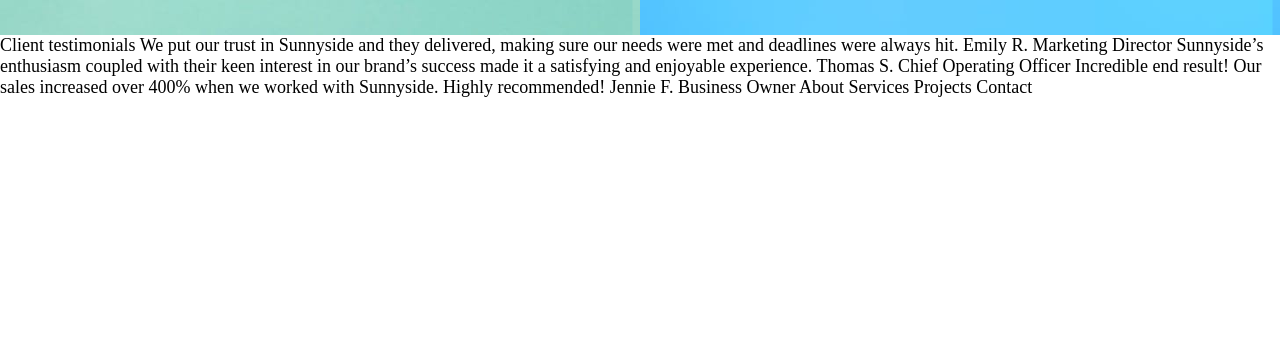
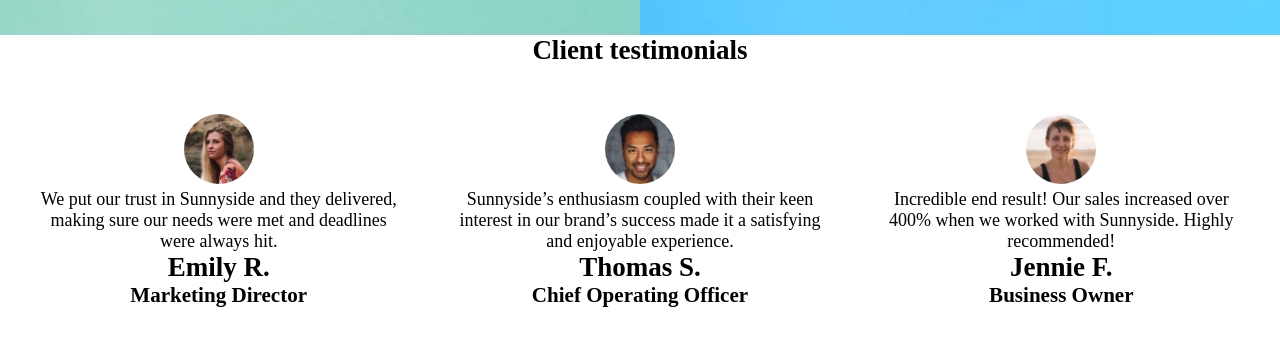
Before and after one commit to PedroUchoa/Sunnyside-agency-landpage, a plain HTML site: page index.html in a window 1280 px wide. Shown: the part 2346-2703 px from the top of the page. Before the commit the page ends 2444 px from the top, so only its background shows below. Drawn offline with Linux system fonts and the light colour scheme.

Commit message:
Atualizando arquivos

```diff
--- a/css/style.css
+++ b/css/style.css
@@ -44,7 +44,7 @@ header {
 
 nav {
     display: grid;
-    grid-template-columns: 1fr 400px;
+    grid-template-columns: 1fr 0.5fr;
     padding: 1.5rem;
 }
 
@@ -129,17 +129,17 @@ nav h1 img {
 
 .transform div img,
 .stand-out div img {
-    width: 632.5px;
+    width: 100%;
 }
 
 .graphic-photo div:first-child {
     background-image: url(../images/desktop/image-graphic-design.jpg);
-    background-size: 632.5px;
+    background-size: 100%;
 }
 
 .graphic-photo div:last-child {
     background-image: url(../images/desktop/image-photography.jpg);
-    background-size: 632.5px;
+    background-size: 100%;
 }
 
 .textual-part {
@@ -216,3 +216,19 @@ nav h1 img {
 .graphic-photo div:last-of-type section{
     color: var(--Dark-blue);
 }
+
+.testimonials{
+    text-align: center;
+}
+
+.clients{
+    display: grid;
+    grid-template-columns: 1fr 1fr 1fr;
+    gap: 3rem;
+    padding: 3rem 2rem;
+}
+
+.clients img{
+    max-width: 70px;
+    border-radius: 50%;
+}
--- a/index.html
+++ b/index.html
@@ -29,6 +29,7 @@
       <a href="#transform"><img src="images/icon-arrow-down.svg" alt=""></a>
     </section>
   </header>
+
   <main>
     <section class="transform" id="transform">
       <div class="textual-part">
@@ -73,28 +74,37 @@
         <section>
           <h2>Photography</h2>
           <p>
-            Increase your credibility by getting the most stunning, high-quality photos that improve your business image.
+            Increase your credibility by getting the most stunning, high-quality photos that improve your business
+            image.
           </p>
         </section>
       </div>
     </section>
+
+    <section class="testimonials">
+      <h1>Client testimonials</h1>
+      <section class="clients">
+        <div>
+          <img src="images/image-emily.jpg" alt="">
+          <p>We put our trust in Sunnyside and they delivered, making sure our needs were met and deadlines were always hit.</p>
+          <h2>Emily R.</h2>
+          <h3>Marketing Director</h3>
+        </div>
+        <div>
+          <img src="images/image-thomas.jpg" alt="">
+          <p>Sunnyside’s enthusiasm coupled with their keen interest in our brand’s success made it a satisfying and enjoyable experience.</p>
+          <h2>Thomas S.</h2>
+          <h3>Chief Operating Officer</h3>
+        </div>
+        <div>
+          <img src="images/image-jennie.jpg" alt="">
+          <p>Incredible end result! Our sales increased over 400% when we worked with Sunnyside. Highly recommended!</p>
+          <h2>Jennie F.</h2>
+          <h3>Business Owner</h3>
+        </div>
+      </section>
     </section>
   </main>
-
-  Client testimonials
-
-  We put our trust in Sunnyside and they delivered, making sure our needs were met and deadlines were always hit.
-  Emily R.
-  Marketing Director
-
-  Sunnyside’s enthusiasm coupled with their keen interest in our brand’s success made it a satisfying and enjoyable
-  experience.
-  Thomas S.
-  Chief Operating Officer
-
-  Incredible end result! Our sales increased over 400% when we worked with Sunnyside. Highly recommended!
-  Jennie F.
-  Business Owner
 
   About
   Services
```
